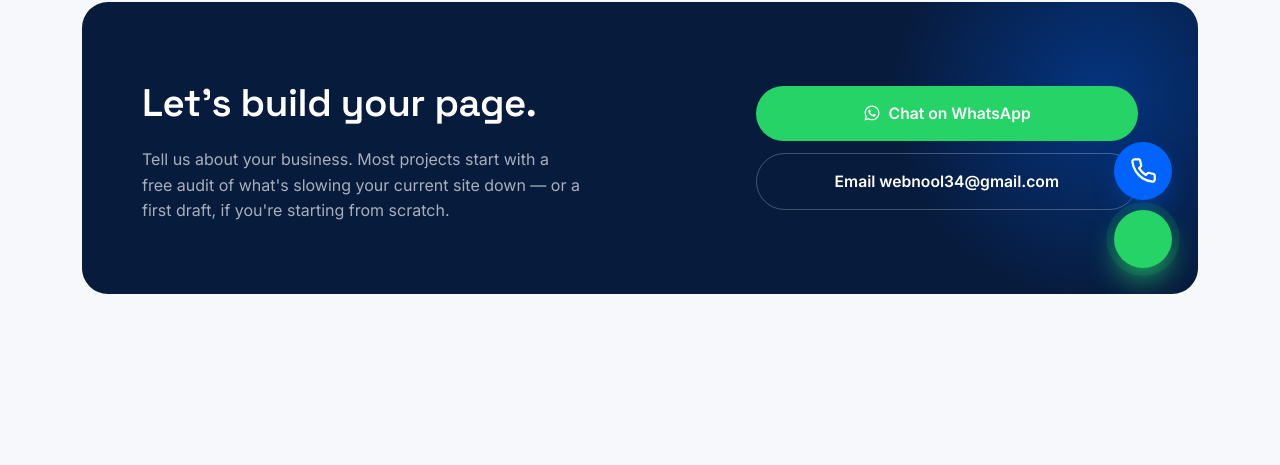
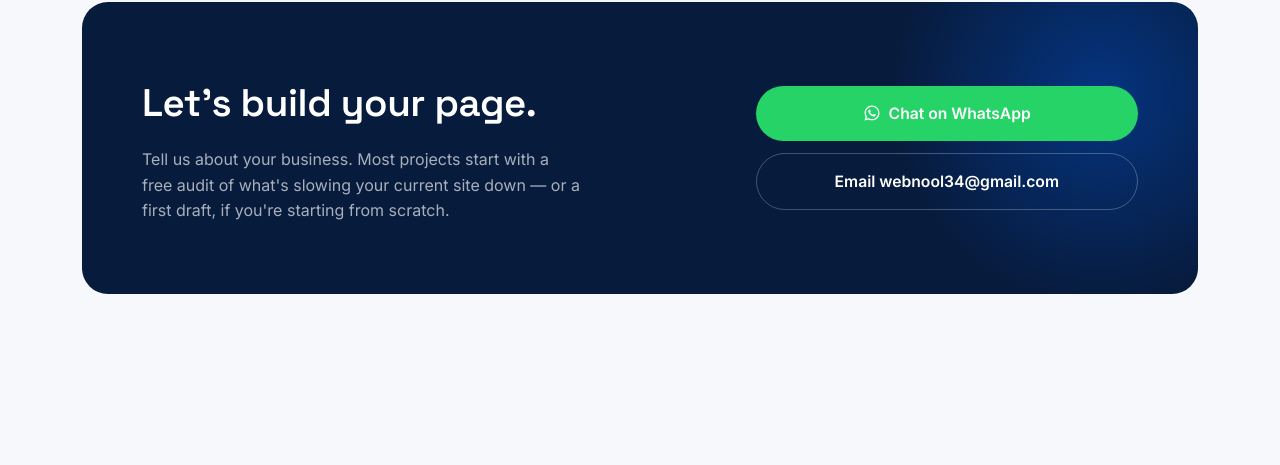
Before and after one commit to tachyonclasses/webnool, a plain HTML site: page index.html in a window 1280 px wide. Shown: the part 4865-5330 px from the top of the page. Drawn offline with Linux system fonts and the light colour scheme.

Commit message:
Update index.html

```diff
--- a/index.html
+++ b/index.html
@@ -384,12 +384,6 @@
   }
   .footer-social a:hover{border-color:var(--signal);color:var(--signal);}
 
-  <a
-  href="tel:+919895499720"
-  class="call-float"
-  aria-label="Call Webnool"
->
-
   /* ---------- FLOATING WHATSAPP ---------- */
   .wa-float{
     position:fixed;bottom:26px;right:26px;z-index:90;
@@ -403,36 +397,6 @@
     0%,100%{box-shadow:0 14px 30px -8px rgba(37,211,102,.55);}
     50%{box-shadow:0 14px 30px -4px rgba(37,211,102,.8), 0 0 0 8px rgba(37,211,102,.12);}
   }
-  /* ---------- FLOATING CALL BUTTON ---------- */
-.call-float{
-  position:fixed;
-  bottom:94px;
-  right:26px;
-  z-index:90;
-  width:58px;
-  height:58px;
-  border-radius:50%;
-  background:#0064FC;
-  color:#fff;
-  display:flex;
-  align-items:center;
-  justify-content:center;
-  box-shadow:0 14px 30px -8px rgba(0,100,252,.45);
-  transition:transform .18s ease;
-}
-
-.call-float:hover{
-  transform:scale(1.06);
-}
-
-@media (max-width:640px){
-  .call-float{
-    width:52px;
-    height:52px;
-    right:18px;
-    bottom:82px;
-  }
-}
 
   /* ---------- REVEAL ---------- */
   .reveal{opacity:0;transform:translateY(24px);transition:opacity .7s ease, transform .7s ease;}
@@ -470,67 +434,6 @@
     .footer-top{grid-template-columns:1fr;}
     .hero-ctas .btn{width:100%;}
   }
-  /* ---------- FLOATING WHATSAPP ---------- */
-.wa-float{
-  position:fixed;
-  bottom:26px;
-  right:26px;
-  z-index:90;
-  width:58px;
-  height:58px;
-  border-radius:50%;
-  background:var(--wa);
-  display:flex;
-  align-items:center;
-  justify-content:center;
-  box-shadow:0 14px 30px -8px rgba(37,211,102,.55);
-  animation:waPulse 2.6s ease-in-out infinite;
-}
-
-.wa-float:hover{
-  transform:scale(1.06);
-}
-
-@keyframes waPulse{
-  0%,100%{
-    box-shadow:0 14px 30px -8px rgba(37,211,102,.55);
-  }
-  50%{
-    box-shadow:0 14px 30px -4px rgba(37,211,102,.8),
-               0 0 0 8px rgba(37,211,102,.12);
-  }
-}
-
-/* ---------- FLOATING CALL BUTTON ---------- */
-.call-float{
-  position:fixed;
-  bottom:94px;
-  right:26px;
-  z-index:90;
-  width:58px;
-  height:58px;
-  border-radius:50%;
-  background:var(--signal);
-  color:#fff;
-  display:flex;
-  align-items:center;
-  justify-content:center;
-  box-shadow:0 14px 30px -8px rgba(0,100,252,.45);
-  transition:transform .18s ease;
-}
-
-.call-float:hover{
-  transform:scale(1.06);
-}
-
-@media (max-width:640px){
-  .call-float{
-    width:52px;
-    height:52px;
-    right:18px;
-    bottom:82px;
-  }
-}
 </style>
 </head>
 <body>
@@ -833,37 +736,7 @@
           <p>Tell us about your business. Most projects start with a free audit of what's slowing your current site down — or a first draft, if you're starting from scratch.</p>
         </div>
         <div class="cta-actions">
-          <a
-  href="tel:+919895499720"
-  class="call-float"
-  aria-label="Call Webnool"
->
-  <svg width="27" height="27" viewBox="0 0 24 24"
-       fill="none"
-       stroke="currentColor"
-       stroke-width="2"
-       stroke-linecap="round"
-       stroke-linejoin="round">
-    <path d="M22 16.92v3a2 2 0 0 1-2.18 2
-             19.79 19.79 0 0 1-8.63-3.07
-             19.5 19.5 0 0 1-6-6
-             19.79 19.79 0 0 1-3.07-8.67
-             A2 2 0 0 1 4.11 2h3
-             a2 2 0 0 1 2 1.72
-             12.84 12.84 0 0 0 .7 2.81
-             2 2 0 0 1-.45 2.11L8.09 9.91
-             a16 16 0 0 0 6 6l1.27-1.27
-             a2 2 0 0 1 2.11-.45
-             12.84 12.84 0 0 0 2.81.7
-             A2 2 0 0 1 22 16.92z"/>
-  </svg>
-</a>
-
-<a href="https://wa.me/919895499720?text=Hi%20Webnool%2C%20I%27d%20like%20to%20talk%20about%20a%20website."
-   class="wa-float"
-   target="_blank"
-   rel="noopener"
-   aria-label="Chat on WhatsApp"><a href="https://wa.me/919895499720?text=Hi%20Webnool%2C%20I%27d%20like%20to%20talk%20about%20a%20website." class="btn btn-wa" target="_blank" rel="noopener">
+          <a href="https://wa.me/919895499720?text=Hi%20Webnool%2C%20I%27d%20like%20to%20talk%20about%20a%20website." class="btn btn-wa" target="_blank" rel="noopener">
             <svg width="18" height="18" viewBox="0 0 24 24" fill="currentColor"><path d="M12.04 2C6.58 2 2.13 6.45 2.13 11.91c0 1.75.46 3.45 1.32 4.95L2.05 22l5.25-1.38c1.45.79 3.08 1.21 4.74 1.21h.004c5.46 0 9.91-4.45 9.91-9.91 0-2.65-1.03-5.14-2.9-7.01A9.82 9.82 0 0012.04 2zm0 18.15h-.003a8.2 8.2 0 01-4.19-1.15l-.3-.18-3.12.82.83-3.04-.2-.31a8.22 8.22 0 01-1.26-4.38c0-4.55 3.7-8.25 8.26-8.25a8.2 8.2 0 015.84 2.42 8.19 8.19 0 012.42 5.84c0 4.55-3.71 8.24-8.26 8.24zm4.52-6.17c-.25-.12-1.47-.72-1.7-.81-.23-.08-.39-.12-.56.13-.17.24-.64.8-.78.97-.14.16-.29.18-.53.06-.25-.12-1.05-.39-2-1.23-.74-.66-1.24-1.47-1.38-1.72-.15-.24-.02-.38.11-.5.11-.11.25-.29.37-.43.12-.15.16-.25.24-.41.08-.17.04-.31-.02-.44-.06-.12-.56-1.34-.76-1.84-.2-.48-.4-.42-.56-.42-.14-.01-.31-.01-.47-.01a.9.9 0 00-.65.31c-.23.24-.86.85-.86 2.07 0 1.22.89 2.4 1.01 2.57.12.16 1.75 2.67 4.23 3.74.59.26 1.05.41 1.41.52.59.19 1.13.16 1.55.1.47-.07 1.47-.6 1.68-1.19.21-.58.21-1.07.14-1.18-.06-.1-.22-.16-.47-.28z"/></svg>
             Chat on WhatsApp
           </a>
```
